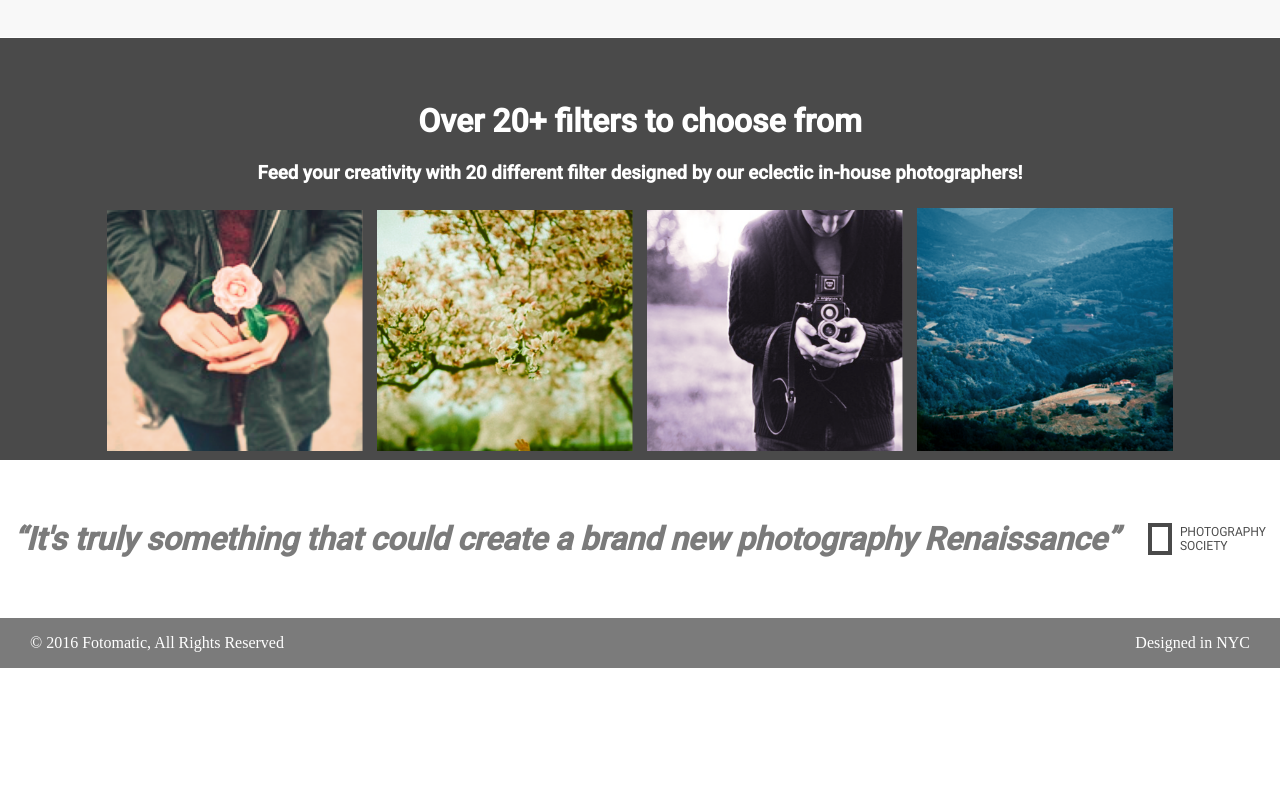
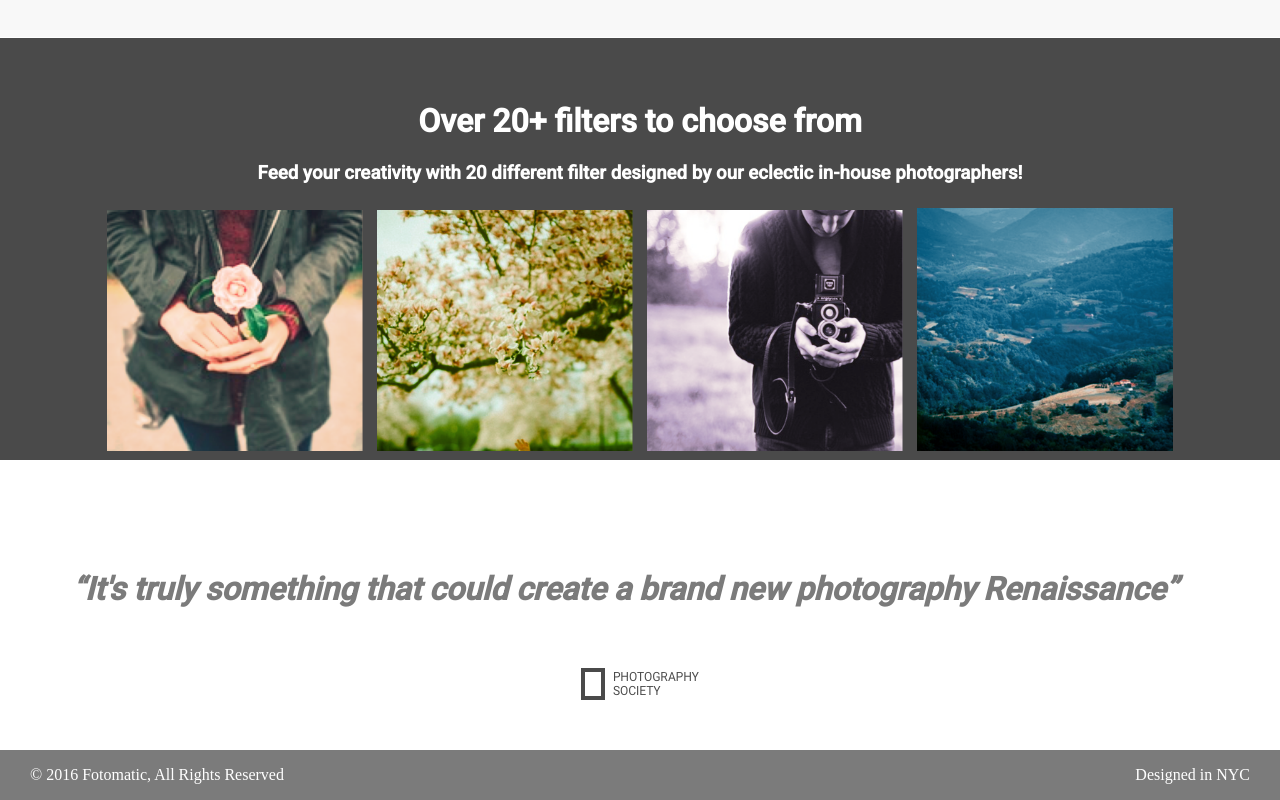
Before and after one commit to JuanPenalver11/psychic-guacamole, a plain HTML site: page index.html in a window 1280 px wide. Shown: the part 1378-2178 px from the top of the page. Before the commit the page ends 2046 px from the top, so only its background shows below. Drawn offline with Linux system fonts and the light colour scheme.

Commit message:
landingpage

```diff
--- a/styles.css
+++ b/styles.css
@@ -437,6 +437,9 @@ body {
 
        .quote-container{
         display: flex;
+        flex-wrap: wrap;
+        margin:30px;
+        padding:20px;
         justify-content: center;
         align-items: center;
     }
```
